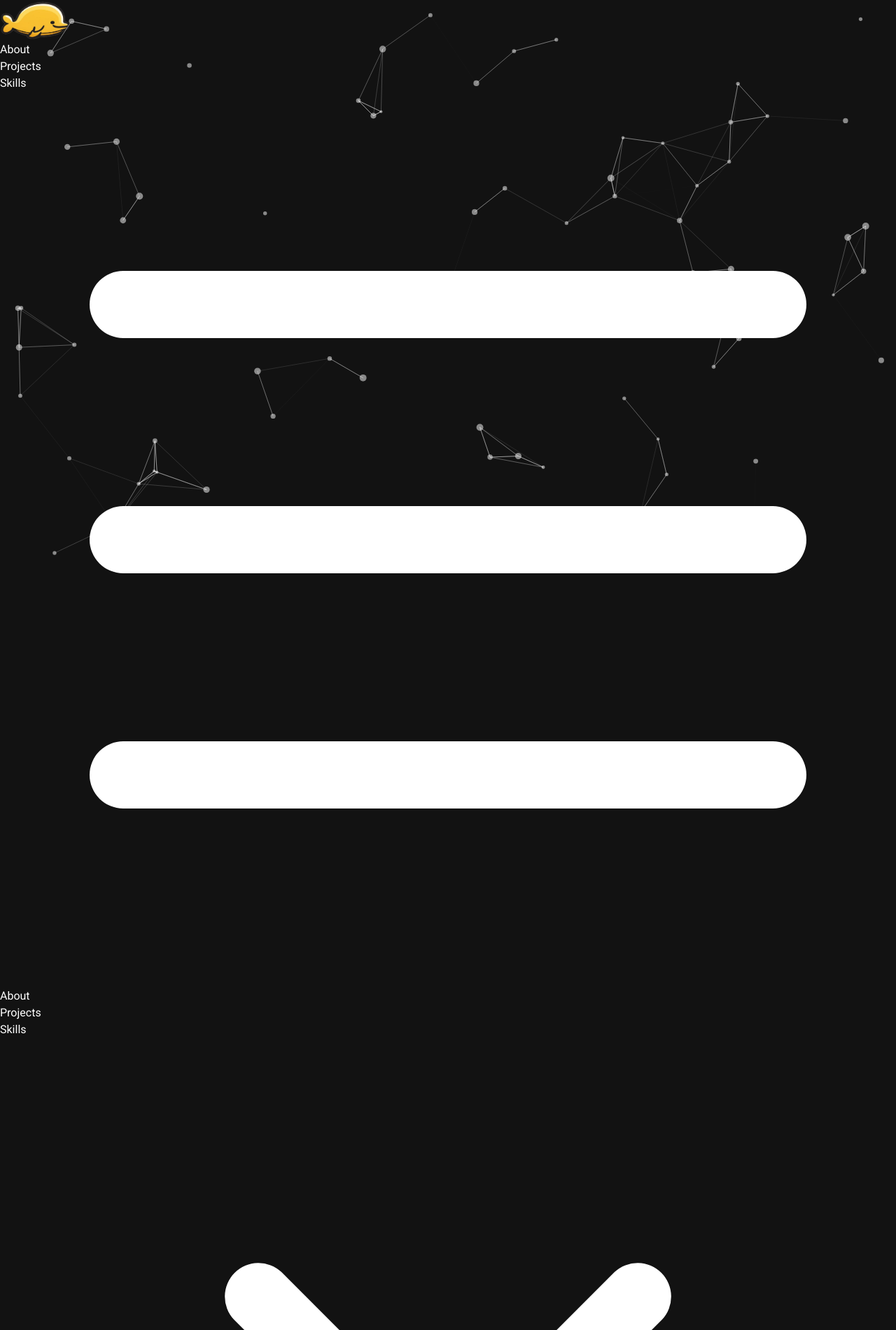
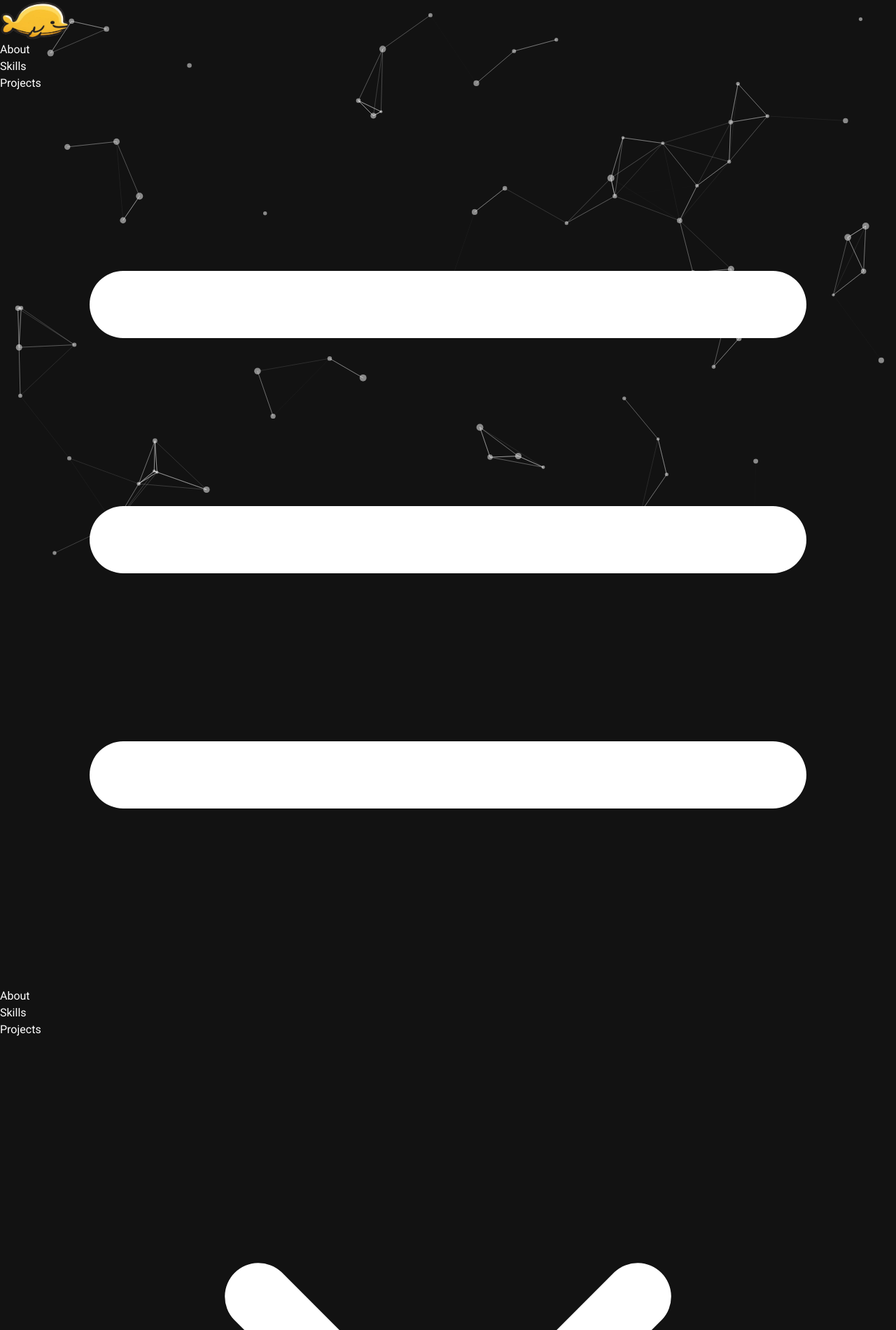
Before and after one commit to R-Whalen/portfolio, a Next.js app: page / in a window 1280 px wide. Shown: the top 1900 px of the page at 70% size. Built offline with nearby package versions, Linux system fonts and the light colour scheme.

Commit message:
Reorder navbars

```diff
--- a/Components/MobileNavBar.tsx
+++ b/Components/MobileNavBar.tsx
@@ -13,8 +13,8 @@ const MobileNavBar = ({ open, closeMenu }: Props) => {
         <div className={`${navAnimation} fixed transform transition-all duration-300 top-0 left-0 right-0 bottom-0 z-[1000] bg-[#09101a]`}>
             <div className='w-[100vw] h-[100vh] flex flex-col items-center justify-center'>
                 <div className='nav-link-mobile'>About</div>
+                <div className='nav-link-mobile'>Skills</div>
                 <div className='nav-link-mobile'>Projects</div>
-                <div className='nav-link-mobile'>Skills</div>
                 {/* <div className='nav-link-mobile'>Testimonials</div> */}
             </div>
             <div
--- a/Components/NavBar.tsx
+++ b/Components/NavBar.tsx
@@ -17,8 +17,8 @@ const NavBar = ({ openMenu }: Props) => {
                 </h1>
                 <div className='flex justify-between w-[70%] lg:w-[50%] xl:w-[40%]'>
                     <div className='nav-link'>About</div>
+                    <div className='nav-link'>Skills</div>
                     <div className='nav-link'>Projects</div>
-                    <div className='nav-link'>Skills</div>
                     {/* <div className='nav-link'>Testimonials</div> */}
                     <div onClick={openMenu}>
                         <Bars3Icon className='absolute right-8 sm:right-4 top-3 w-8 md:hidden h-16 cursor-pointer text-yellow-300' />
```
